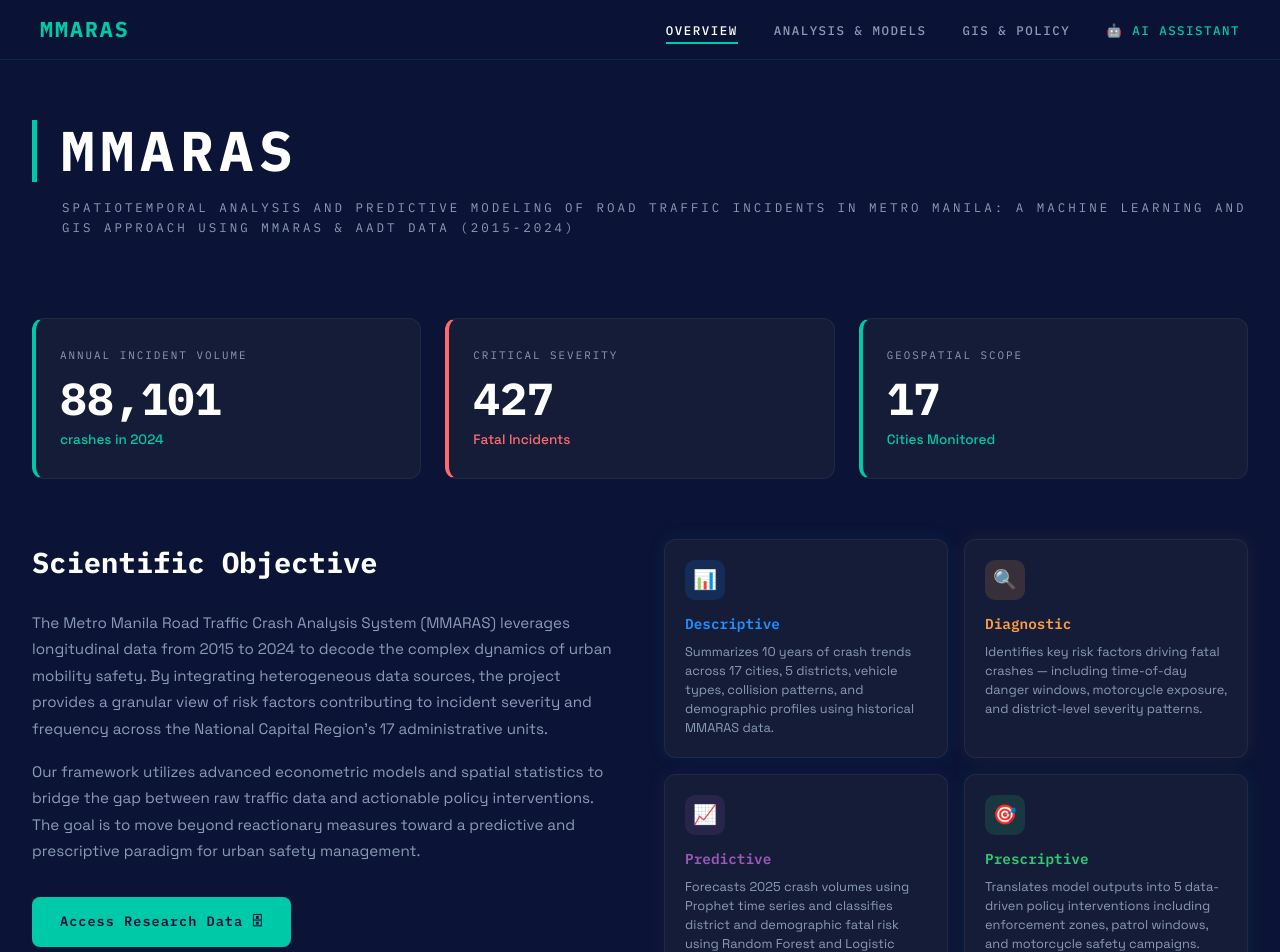
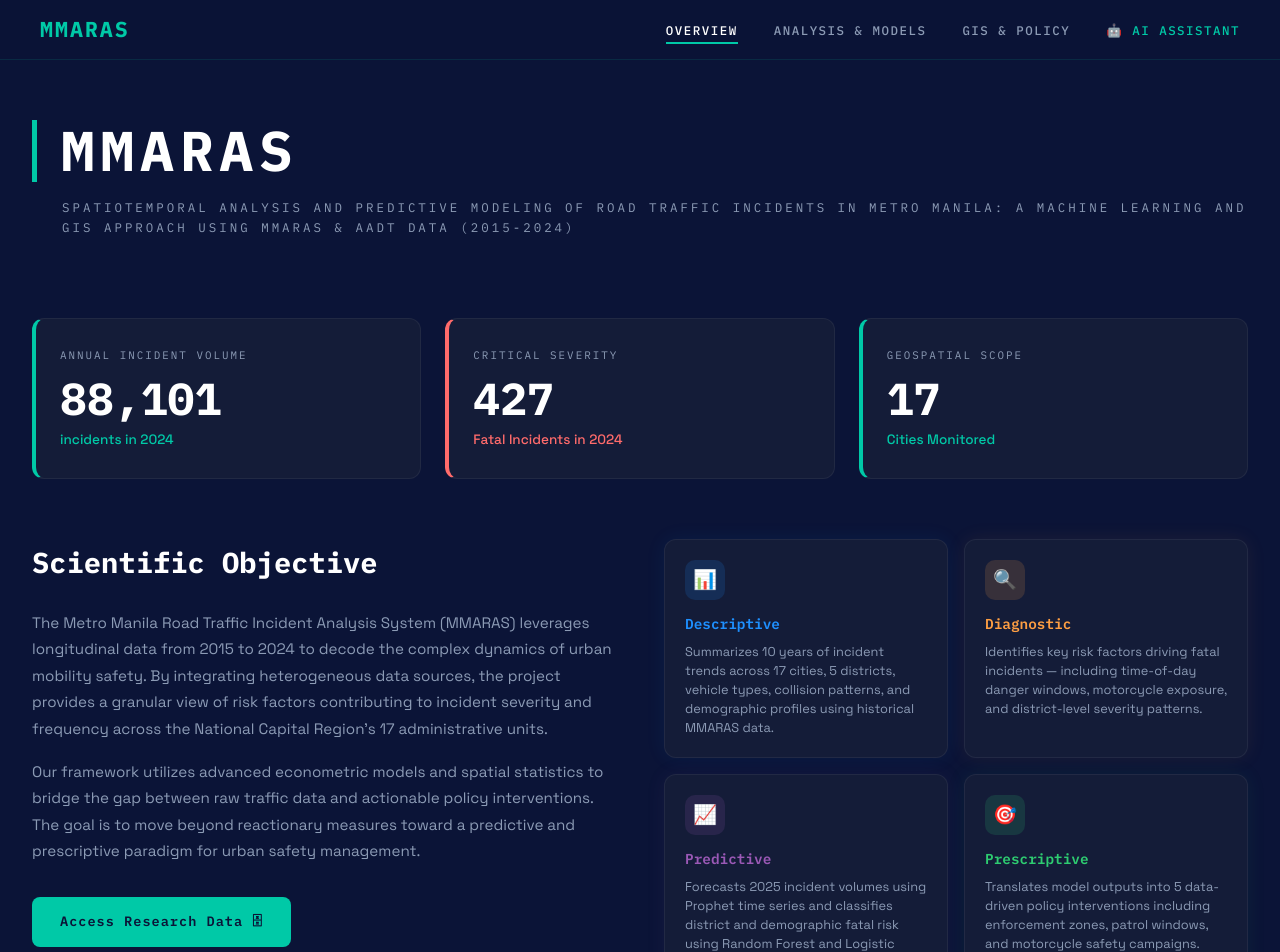
Before and after one commit to Yezez9/Metro-manila-crash-analysis-website, a React (Vite) app: page / in a window 1280 px wide. Shown: the top 952 px of the page. Built offline with nearby package versions, Linux system fonts and the light colour scheme.

Commit message:
Replace crash with incident, new LogReg+Prophet images, KPI update

```diff
--- a/src/pages/Page1Overview.jsx
+++ b/src/pages/Page1Overview.jsx
@@ -24,12 +24,12 @@ export default function Page1Overview() {
         <div className="kpi-card">
           <div className="kpi-card__label">Annual Incident Volume</div>
           <div className="kpi-card__value">88,101</div>
-          <div className="kpi-card__desc">crashes in 2024</div>
+          <div className="kpi-card__desc">incidents in 2024</div>
         </div>
         <div className="kpi-card" style={{ borderLeftColor: '#FF6B6B' }}>
           <div className="kpi-card__label">Critical Severity</div>
           <div className="kpi-card__value">427</div>
-          <div className="kpi-card__desc kpi-card__desc--red">Fatal Incidents</div>
+          <div className="kpi-card__desc kpi-card__desc--red">Fatal Incidents in 2024</div>
         </div>
         <div className="kpi-card">
           <div className="kpi-card__label">Geospatial Scope</div>
@@ -43,7 +43,7 @@ export default function Page1Overview() {
         <div className="objective-text">
           <h2>Scientific Objective</h2>
           <p>
-            The Metro Manila Road Traffic Crash Analysis System (MMARAS) leverages
+            The Metro Manila Road Traffic Incident Analysis System (MMARAS) leverages
             longitudinal data from 2015 to 2024 to decode the complex dynamics of
             urban mobility safety. By integrating heterogeneous data sources, the project
             provides a granular view of risk factors contributing to incident severity and
@@ -67,7 +67,7 @@ export default function Page1Overview() {
             </div>
             <div className="layer-card__name" style={{ color: '#1E90FF' }}>Descriptive</div>
             <div className="layer-card__desc">
-              Summarizes 10 years of crash trends across 17 cities, 5 districts, vehicle types, collision patterns, and demographic profiles using historical MMARAS data.
+              Summarizes 10 years of incident trends across 17 cities, 5 districts, vehicle types, collision patterns, and demographic profiles using historical MMARAS data.
             </div>
           </div>
           <div className="layer-card" style={{ boxShadow: '0 0 20px rgba(255,159,67,0.08)' }}>
@@ -76,7 +76,7 @@ export default function Page1Overview() {
             </div>
             <div className="layer-card__name" style={{ color: '#FF9F43' }}>Diagnostic</div>
             <div className="layer-card__desc">
-              Identifies key risk factors driving fatal crashes — including time-of-day danger windows, motorcycle exposure, and district-level severity patterns.
+              Identifies key risk factors driving fatal incidents — including time-of-day danger windows, motorcycle exposure, and district-level severity patterns.
             </div>
           </div>
           <div className="layer-card" style={{ boxShadow: '0 0 20px rgba(155,89,182,0.08)' }}>
@@ -85,7 +85,7 @@ export default function Page1Overview() {
             </div>
             <div className="layer-card__name" style={{ color: '#9B59B6' }}>Predictive</div>
             <div className="layer-card__desc">
-              Forecasts 2025 crash volumes using Prophet time series and classifies district and demographic fatal risk using Random Forest and Logistic Regression.
+              Forecasts 2025 incident volumes using Prophet time series and classifies district and demographic fatal risk using Random Forest and Logistic Regression.
             </div>
           </div>
           <div className="layer-card" style={{ boxShadow: '0 0 20px rgba(46,204,113,0.08)' }}>
--- a/src/pages/Page2Analysis.jsx
+++ b/src/pages/Page2Analysis.jsx
@@ -105,7 +105,7 @@ export default function Page2Analysis() {
       {/* ===== SECTION 1: DIAGNOSTIC — WHAT DRIVES CRASHES ===== */}
       <section className="section" id="analysis-diagnostic-drivers">
         <h2 className="section-header section-header--orange">
-          Diagnostic: What Drives Crashes?
+          Diagnostic: What Drives Incidents?
         </h2>
 
         <div className="two-col">
@@ -131,7 +131,7 @@ export default function Page2Analysis() {
           <div className="card card--orange card--glow-orange" style={{ position: 'relative' }}>
             <ExpandBtn onClick={() => setFullImg({ src: `${BASE}images/aadt_scatter.png`, alt: 'AADT vs Incident' })} />
             <div className="chart-container__title" style={{ fontSize: '1rem' }}>
-              AADT vs Crash Volume (2016–2024)
+              AADT vs Incident Volume (2016–2024)
             </div>
             <div style={{ marginTop: 20 }}>
               <img
@@ -181,7 +181,7 @@ export default function Page2Analysis() {
 
           {/* Card B: Age-Group Fatal Risk (LogReg) */}
           <div className="card card--purple card--glow-purple" style={{ position: 'relative' }}>
-            <ExpandBtn onClick={() => setFullImg({ src: `${BASE}images/logreg_auc_roc.jpg`, alt: 'Logistic Regression AUC-ROC' })} />
+            <ExpandBtn onClick={() => setFullImg({ src: `${BASE}images/logreg_auc_roc.png`, alt: 'Logistic Regression AUC-ROC' })} />
             <div className="chart-container__title" style={{ fontSize: '0.95rem' }}>
               Age-Group Fatal Risk (LogReg)
             </div>
@@ -190,8 +190,8 @@ export default function Page2Analysis() {
             </div>
             <div style={{ marginTop: 16 }}>
               <img
-                src={`${BASE}images/logreg_auc_roc.jpg`}
-                alt="Logistic Regression — Fatal Crash Age Risk"
+                src={`${BASE}images/logreg_auc_roc.png`}
+                alt="Logistic Regression — Fatal Incident Age Risk"
                 style={{ width: '100%', height: 'auto', borderRadius: '8px' }}
               />
             </div>
@@ -223,13 +223,13 @@ export default function Page2Analysis() {
 
           {/* Card D: Prophet Forecast 2025 */}
           <div className="card card--purple card--glow-purple" style={{ position: 'relative' }}>
-            <ExpandBtn onClick={() => setFullImg({ src: `${BASE}images/prophet_forecast.jpg`, alt: 'Prophet Forecast 2025' })} />
+            <ExpandBtn onClick={() => setFullImg({ src: `${BASE}images/prophet_forecast.png`, alt: 'Prophet Forecast 2025' })} />
             <div className="chart-container__title" style={{ fontSize: '0.95rem' }}>
               Prophet Forecast 2025
             </div>
             <div style={{ marginTop: 16 }}>
               <img
-                src={`${BASE}images/prophet_forecast.jpg`}
+                src={`${BASE}images/prophet_forecast.png`}
                 alt="2025 Forecast — Trained on Full 2015-2024 Data"
                 style={{ width: '100%', height: 'auto', borderRadius: '8px' }}
               />
@@ -244,7 +244,7 @@ export default function Page2Analysis() {
       {/* ===== SECTION 3: DESCRIPTIVE — CRASH PROFILES ===== */}
       <section className="section" id="analysis-descriptive">
         <h2 className="section-header section-header--blue">
-          Descriptive: Crash Profiles
+          Descriptive: Incident Profiles
         </h2>
 
         {/* 3 Stat Cards */}
--- a/src/pages/Page4Chatbot.jsx
+++ b/src/pages/Page4Chatbot.jsx
@@ -14,13 +14,13 @@ Here is your complete knowledge base:
 
 === PROJECT OVERVIEW ===
 Full Title: Spatiotemporal Analysis and Predictive Modeling of Road Traffic Incidents in Metro Manila: A Machine Learning and GIS Approach Using MMARAS & AADT Data (2015-2024).
-MMARAS analyzes 10 years of road traffic crash data (2015–2024) across all 17 cities/municipalities in Metro Manila's National Capital Region (NCR). Total incidents analyzed: 88,101 crashes in 2024. Fatal incidents: 427 in 2024. The project uses four analytics layers: Descriptive, Diagnostic, Predictive, and Prescriptive.
+MMARAS analyzes 10 years of road traffic incident data (2015–2024) across all 17 cities/municipalities in Metro Manila's National Capital Region (NCR). Total incidents analyzed: 88,101 incidents in 2024. Fatal incidents: 427 in 2024. The project uses four analytics layers: Descriptive, Diagnostic, Predictive, and Prescriptive.
 The website features interactive Power BI dashboards for each analytics layer, real chart images from model outputs, and 3 interactive GIS maps.
 
 === DESCRIPTIVE FINDINGS ===
-- 10-Year Trend: Crashes rose steadily from ~80,000 in 2015 to 88,000+ in 2019, then dropped sharply during COVID-19 (2020–2021 dip to ~45,000–48,000), recovering by 2022–2024 back to ~85,000+.
-- Top city: Quezon City with 34,716 total crashes (39.4% of all NCR crashes).
-- Other high-crash cities: Pasig City, Taguig City, Caloocan, Parañaque, Valenzuela.
+- 10-Year Trend: Incidents rose steadily from ~80,000 in 2015 to 88,000+ in 2019, then dropped sharply during COVID-19 (2020–2021 dip to ~45,000–48,000), recovering by 2022–2024 back to ~85,000+.
+- Top city: Quezon City with 34,716 total incidents (39.4% of all NCR incidents).
+- Other high-incident cities: Pasig City, Taguig City, Caloocan, Parañaque, Valenzuela.
 - Lowest: Pasay, Pateros, Navotas, Malabon.
 - Vehicle types: Motorcycle = 33,639 cases (highest fatal rate). Private Car and Public Utility follow.
 - Collision types: Side Swipe = 26,313 incidents (most common). Rear End and Head On follow.
@@ -30,14 +30,14 @@ The website features interactive Power BI dashboards for each analytics layer, r
 
 === DIAGNOSTIC FINDINGS ===
 - Random Forest Feature Importance (Top 3 predictors): NON_FATAL_INJURY (0.530), DAMAGE_TO_PROPERTY (0.367), YEAR (0.103). Leakage-free model with CV accuracy of 0.782.
-- AADT vs Crash Volume correlation: Pre-COVID r = +0.963 (blue regime, strong positive). COVID/Post-COVID r = -0.417 (red regime, negative). This is a two-regime analysis covering 2016-2024.
+- AADT vs Incident Volume correlation: Pre-COVID r = +0.963 (blue regime, strong positive). COVID/Post-COVID r = -0.417 (red regime, negative). This is a two-regime analysis covering 2016-2024.
 - Fatal Time Window: Danger peak is 10 PM to 3 AM (22:00–03:00).
 
 === PREDICTIVE FINDINGS ===
 - District Hotspot Classifier (Random Forest): CV Accuracy = 0.782, F1 = 0.776. Classifies districts as High or Low risk.
 - Age-Group Fatal Risk (Logistic Regression): Accuracy = 0.900, AUC-ROC = 0.978. Shows predicted risk probability by age bracket. Ages 52-65 (87.87%) and 66+ (98.51%) are high risk. Ages 0-17 (29.44%), 18-34 (4.27%), and 35-51 (29.89%) are low risk.
 - RF Classification Output: Per-city risk classification for 2025 showing which of the 17 cities are classified as High vs Low risk.
-- Prophet Forecast 2025: Time-series forecast projecting crash volumes into 2025-2026 for Fatal, Non-Fatal Injury, Damage to Property, and Grand Total categories. Trained on full 2015-2024 data.
+- Prophet Forecast 2025: Time-series forecast projecting incident volumes into 2025-2026 for Fatal, Non-Fatal Injury, Damage to Property, and Grand Total categories. Trained on full 2015-2024 data.
 
 === GIS MAPS ===
 - GIS Map 1+2: RF Classification map showing district-level risk classification with AADT corridor exposure overlay.
@@ -61,7 +61,7 @@ The website features embedded Power BI dashboards on the Overview page (District
 - Peak fatal time: 10 PM–3 AM
 - Motorcycle cases: 33,639
 - EDSA AADT: 419,952 vehicles/day
-- Total 2024 crashes: 88,101
+- Total 2024 incidents: 88,101
 - Fatal incidents 2024: 427
 - Cities monitored: 17
 - Highest fatality rate age group: 66+ at 98.51%
@@ -75,11 +75,11 @@ The website features embedded Power BI dashboards on the Overview page (District
 
 const SUGGESTED_QUESTIONS = [
   "What are the key findings of the MMARAS project?",
-  "Which city has the most crashes?",
+  "Which city has the most incidents?",
   "What is the peak fatal time window?",
   "How accurate is the Random Forest model?",
   "What policy recommendations does MMARAS propose?",
-  "Tell me about motorcycle crash statistics",
+  "Tell me about motorcycle incident statistics",
 ];
 
 export default function Page4Chatbot() {
```
Also changed, not shown: public/images/logreg_auc_roc.png (added), public/images/prophet_forecast.png (added).
